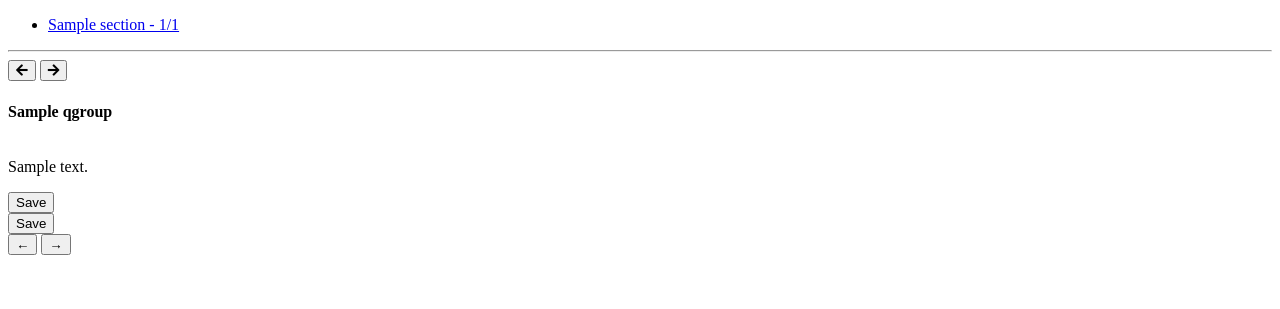
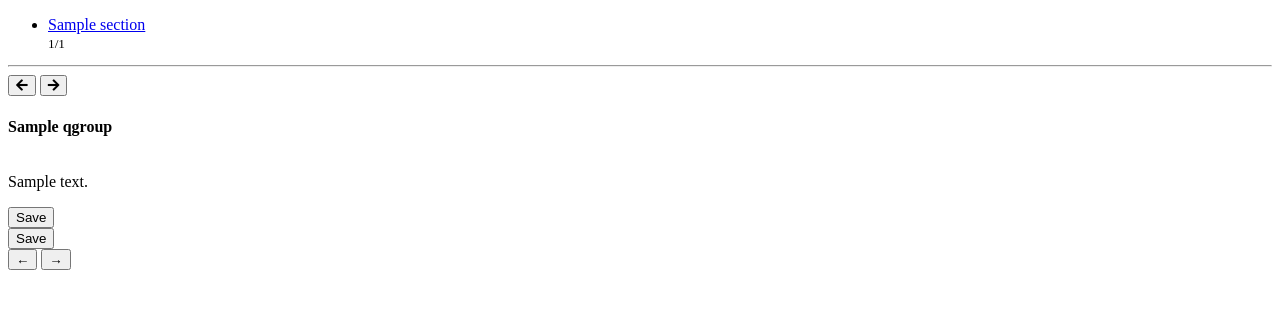
Before and after one commit to jmwhorton/icf_navigator, a Django app: template icf_navigator/core/templates/core/form.html in a window 1280 px wide. Shown: the part 120-429 px from the top of the page. Run offline with Django 3.2, Linux system fonts and the light colour scheme; the template is opened without the code that fills it: most values are stand-ins (such as "Sample title", 1, 10 or a date in 2020); form fields are guessed from the names that the template uses.

Commit message:
added progress bars

```diff
--- a/icf_navigator/core/templates/core/form.html
+++ b/icf_navigator/core/templates/core/form.html
@@ -1,5 +1,6 @@
 {% extends "base_header.html" %}
 {% load static %}
+{% load icf_extras %}
 {% block title %}{{consent_form.study_name}}{% endblock %}
 {% block header_title %}{{consent_form.study_name}}{% endblock %}
 {% block nav_link %}<a class="nav-link text-light" href="{% url 'form_print' consent_form.pk %}">Print</a>{% endblock %}
@@ -11,8 +12,13 @@
 
   <ul class="nav nav-pills nav-fill" role="tablist">
     {% for sec in sections %}
-    <li class="nav-item" aria-selected={% if section.pk == sec.pk %}"true"{% else %}"false"{% endif %}>
-      <a class="nav-link {% if section.pk == sec.pk %}active{% endif %}" href="{% url 'form' form_id=consent_form.pk section_id=sec.pk %}">{{sec.name}} - {{sec.answer_count}}/{{sec.question_count}}</a>
+    {% percent sec.answer_count sec.question_count as percent_complete %}
+    <li class="nav-item nav-link" aria-selected={% if section.pk == sec.pk %}"true"{% else %}"false"{% endif %}>
+      <a class="nav-link {% if section.pk == sec.pk %}active{% endif %}" href="{% url 'form' form_id=consent_form.pk section_id=sec.pk %}">{{sec.name}}</a>
+      <div class="progress position-relative mt-1" style="height: 15px">
+        <div class="progress-bar {% if percent_complete == 100 %}bg-success{%endif%}" role="progressbar" style="width: {{percent_complete}}%"></div>
+        <small class="justify-content-center d-flex position-absolute w-100 text-dark">{{sec.answer_count}}/{{sec.question_count}}</small>
+      </div>
      </li>
     {% endfor %}
   </ul>
--- a/icf_navigator/core/templatetags/icf_extras.py
+++ b/icf_navigator/core/templatetags/icf_extras.py
@@ -19,3 +19,10 @@ def list_value(value, pd):
     if value in pd:
         return format_html('<li>{}</li>', pd[value])
     return ''
+
+@register.simple_tag()
+def percent(a, b):
+    if(a and b):
+        return (int(a)/int(b)) * 100
+    else:
+        return 0
```
